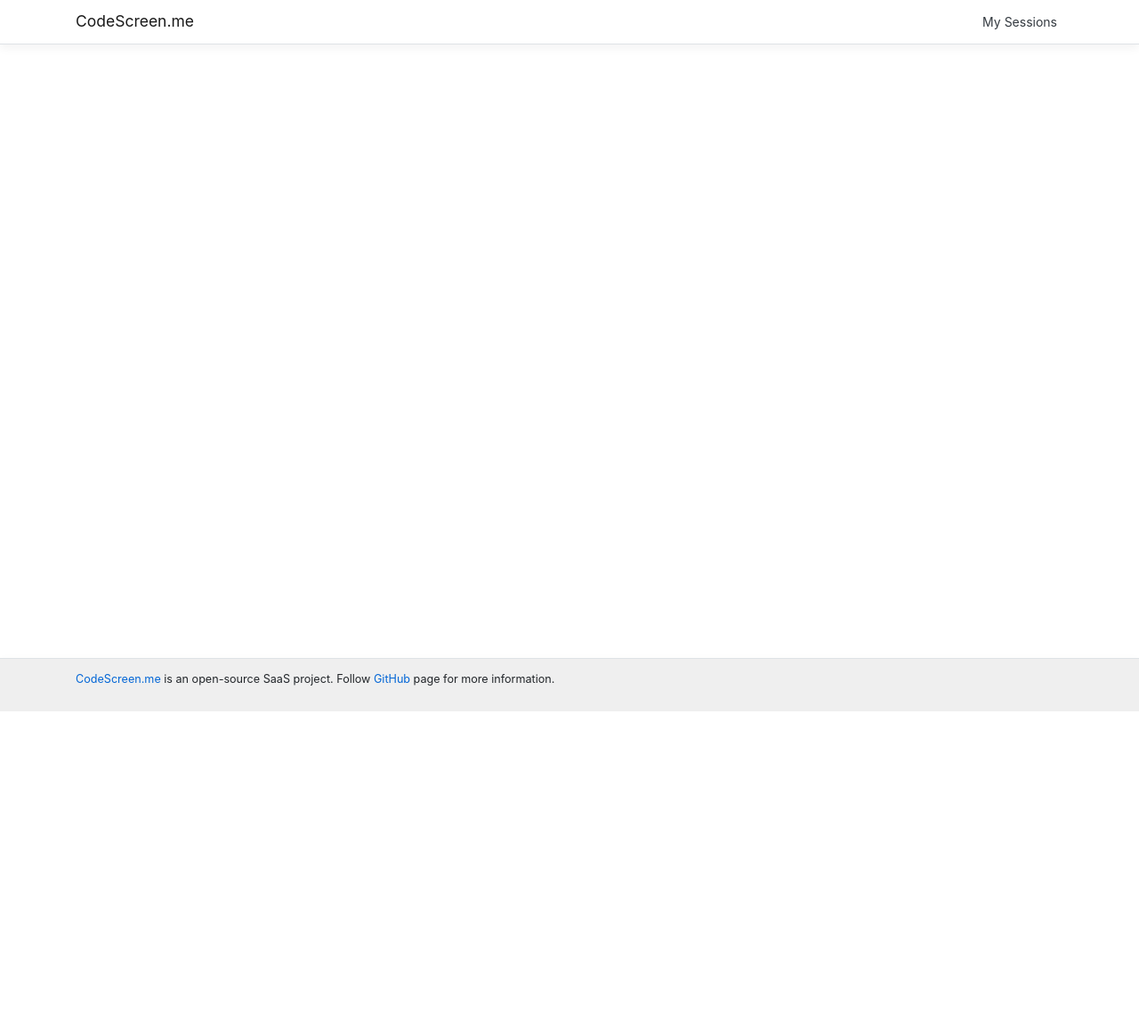
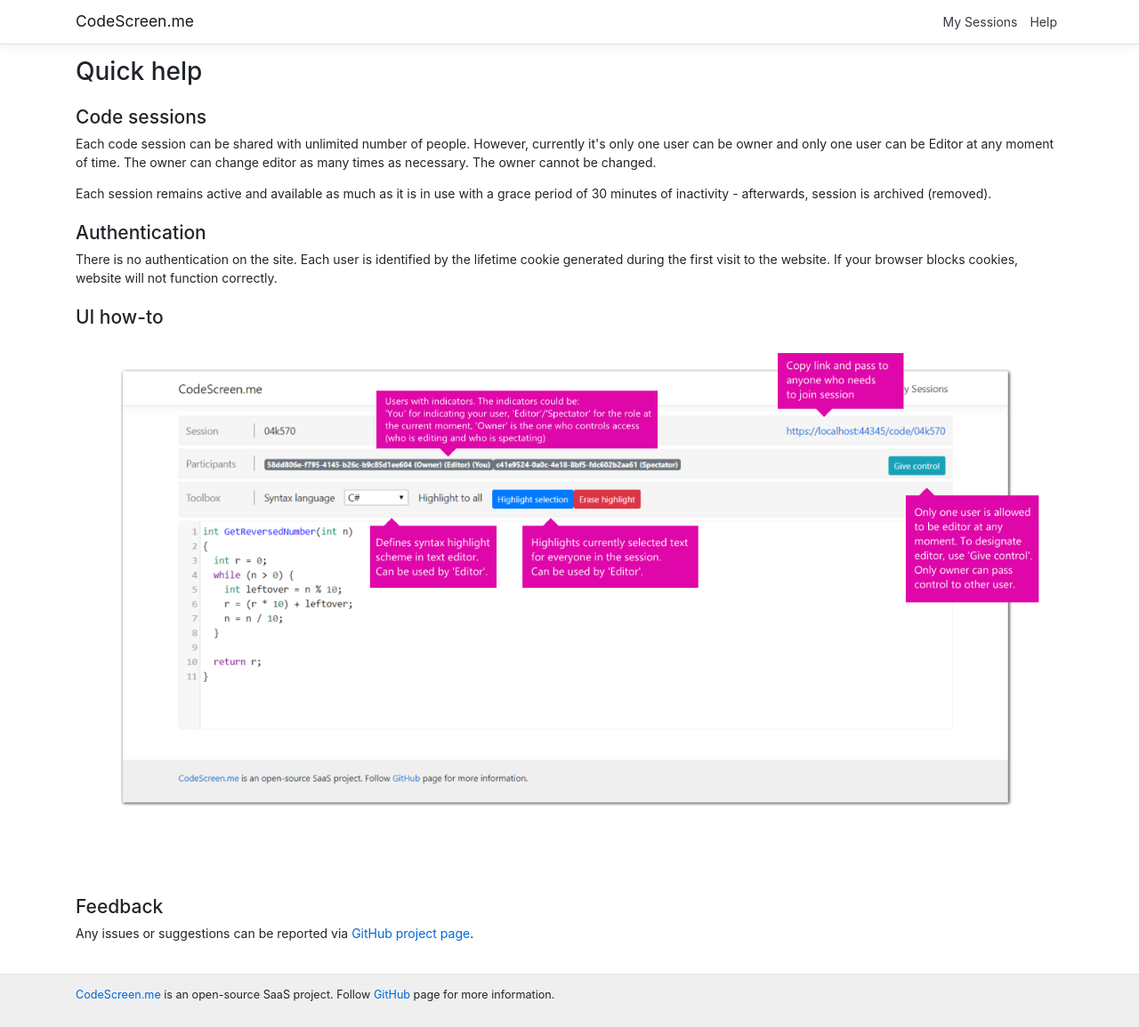
Before and after one commit to fdevelop/codescreen.me, a React (Create React App) app in the folder codescreenme/ClientApp/: page /help in a window 1280 px wide. Shown: the whole page at 89% size. Before the commit the page ends 800 px from the top, so only its background shows below. Built offline with nearby package versions, Linux system fonts and the light colour scheme.

Commit message:
Quick help implemented

```diff
--- a/codescreenme/ClientApp/src/App.js
+++ b/codescreenme/ClientApp/src/App.js
@@ -7,6 +7,7 @@
 import { Sessions } from './components/Sessions';
 
 import './custom.css'
+import { Help } from './components/Help';
 
 export default class App extends Component {
   static displayName = App.name;
@@ -17,6 +18,7 @@
         <Route exact path='/' component={Home} />
         <Route path='/sessions' component={Sessions} />
         <Route path='/code' component={Code} />
+        <Route path='/help' component={Help} />
       </Layout>
     );
   }
--- /dev/null
+++ b/codescreenme/ClientApp/src/components/Help.js
@@ -0,0 +1,49 @@
+import React, { Component } from 'react';
+import { Container } from 'reactstrap';
+import { Link } from 'react-router-dom';
+
+export class Help extends React.Component {
+  static displayName = Help.name;
+
+  constructor(props) {
+    super(props);
+  }
+
+  render() {
+    return (
+      <Container className="py-3 custom-page-area">
+        <div className="row mb-3">
+          <div className="col-sm">
+            <h2 id="tabelLabel" >Quick help</h2>
+          </div>
+        </div>
+        <div className="row mb-2">
+          <div className="col-sm">
+            <h4>Code sessions</h4>
+            <p>Each code session can be shared with unlimited number of people. However, currently it's only one user can be owner and only one user can be Editor at any moment of time. The owner can change editor as many times as necessary. The owner cannot be changed.</p>
+            <p>Each session remains active and available as much as it is in use with a grace period of 30 minutes of inactivity - afterwards, session is archived (removed).</p>
+          </div>
+        </div>
+        <div className="row mb-2">
+          <div className="col-sm">
+            <h4>Authentication</h4>
+            <p>There is no authentication on the site. Each user is identified by the lifetime cookie generated during the first visit to the website. If your browser blocks cookies, website will not function correctly.</p>
+          </div>
+        </div>
+        <div className="row mb-2">
+          <div className="col-sm">
+            <h4>UI how-to</h4>
+            <img src="/help.png" class="img-fluid" alt="help instrctions with visual elements explained" />
+          </div>
+        </div>
+        <div className="row mb-2">
+          <div className="col-sm">
+            <h4>Feedback</h4>
+            <p>Any issues or suggestions can be reported via <a href="https://github.com/fdevelop/codescreen.me" target="_blank">GitHub project page</a>.</p>
+          </div>
+        </div>
+        <div className="footerFix"></div>
+      </Container>
+    );
+  }
+}
--- a/codescreenme/ClientApp/src/components/NavMenu.js
+++ b/codescreenme/ClientApp/src/components/NavMenu.js
@@ -33,6 +33,9 @@
                 <NavItem>
                   <NavLink tag={Link} className="text-dark" to="/sessions">My Sessions</NavLink>
                 </NavItem>
+                <NavItem>
+                  <NavLink tag={Link} className="text-dark" to="/help">Help</NavLink>
+                </NavItem>
               </ul>
             </Collapse>
           </Container>
```
Also changed, not shown: codescreenme/ClientApp/public/help.png (added).
